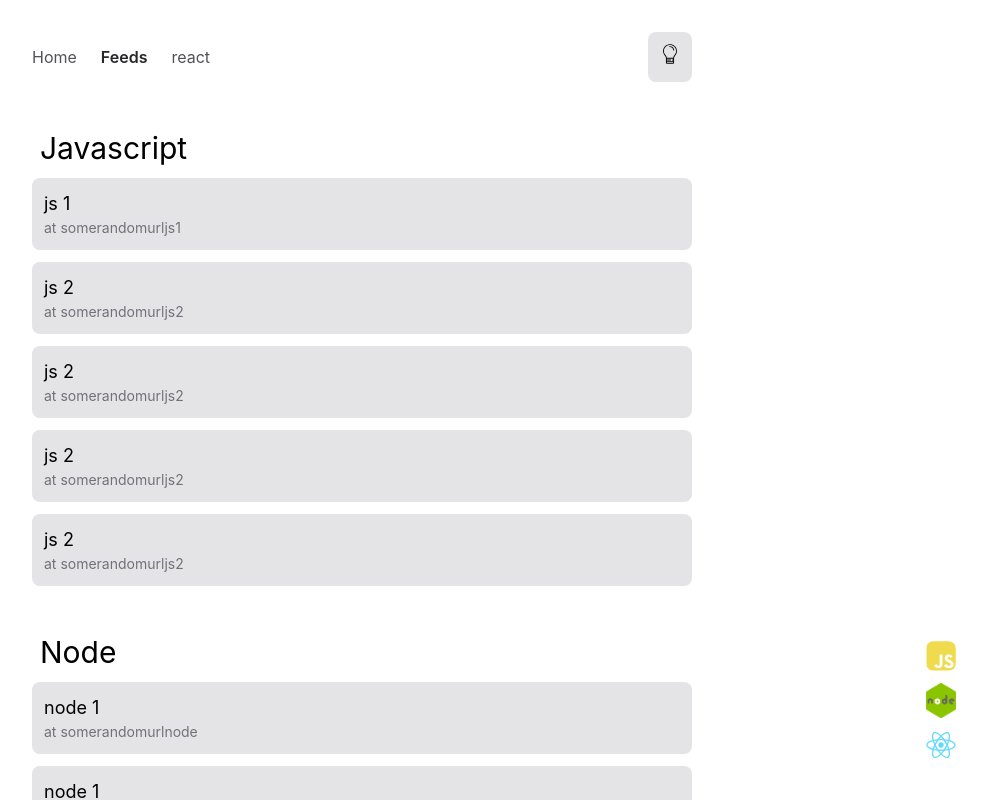
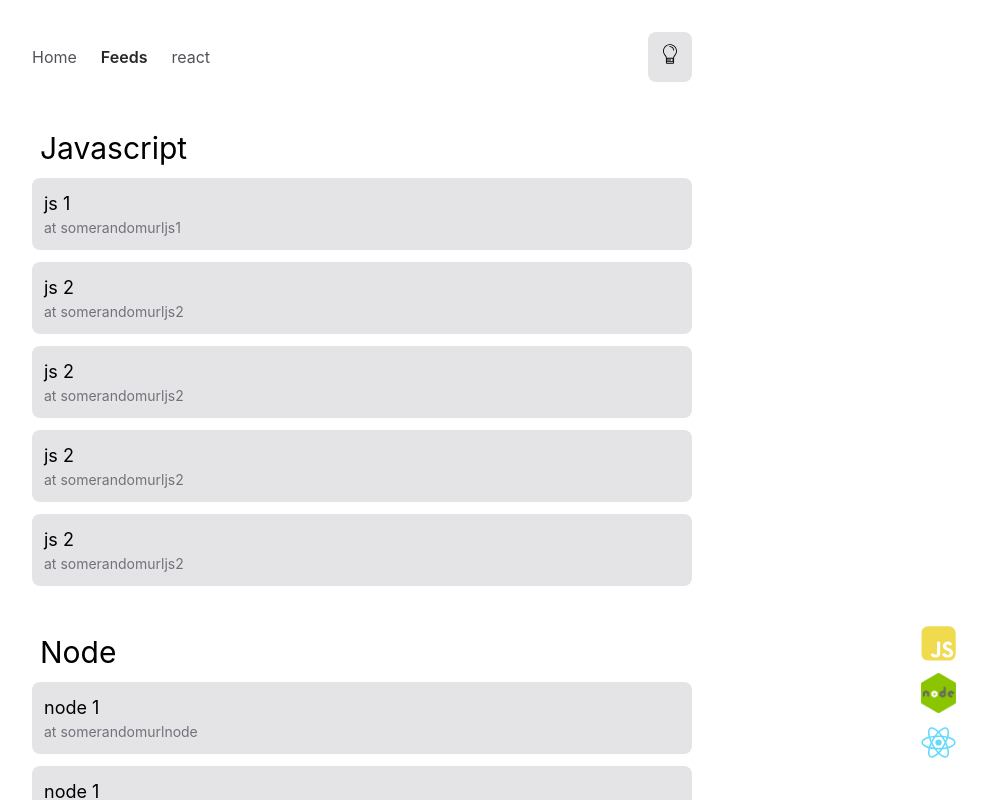
Before and after one commit to inhopj/fcirone.dev, a Next.js app: page /feeds in a window 1280 px wide. Shown: the top 800 px of the page, without its empty margins (284-1271 px from the left). Built offline with nearby package versions, Linux system fonts and the light colour scheme.

Commit message:
icons dimensions and spacing

```diff
--- a/components/Feeds/Section.tsx
+++ b/components/Feeds/Section.tsx
@@ -38,7 +38,7 @@ const Section = ({
           alt="logo-icon"
           width={50}
           height={55}
-        /> */}
+          /> */}
         <a>
           <h1
             id={id}
--- a/pages/feeds.tsx
+++ b/pages/feeds.tsx
@@ -59,14 +59,14 @@ const Feeds: NextPage = () => {
           items={react}
         />
 
-        <div className='flex flex-col fixed bottom-10 right-10'>
-          <a href="#javascript" className='flex mb-3'>
+        <div className='flex flex-col fixed bottom-5 right-5 md:bottom-10 md:right-10'>
+          <a href="#javascript" className='flex mb-4 md:mb-3'>
             <Image
               className='rounded-lg'
               src={'/javascript.svg'}
               alt="logo-icon"
-              width={30}
-              height={30}
+              width={35}
+              height={35}
             />
           </a>
           <a href="#node" className='flex mb-3'>
@@ -74,8 +74,8 @@ const Feeds: NextPage = () => {
               className='rounded-lg'
               src={'/node.png'}
               alt="logo-icon"
-              width={30}
-              height={35}
+              width={35}
+              height={40}
             />
           </a>
           <a href="#react" className='flex'>
@@ -83,8 +83,8 @@ const Feeds: NextPage = () => {
               className='rounded-lg'
               src={'/react.svg'}
               alt="logo-icon"
-              width={30}
-              height={30}
+              width={35}
+              height={35}
             />
           </a>
         </div>
```
